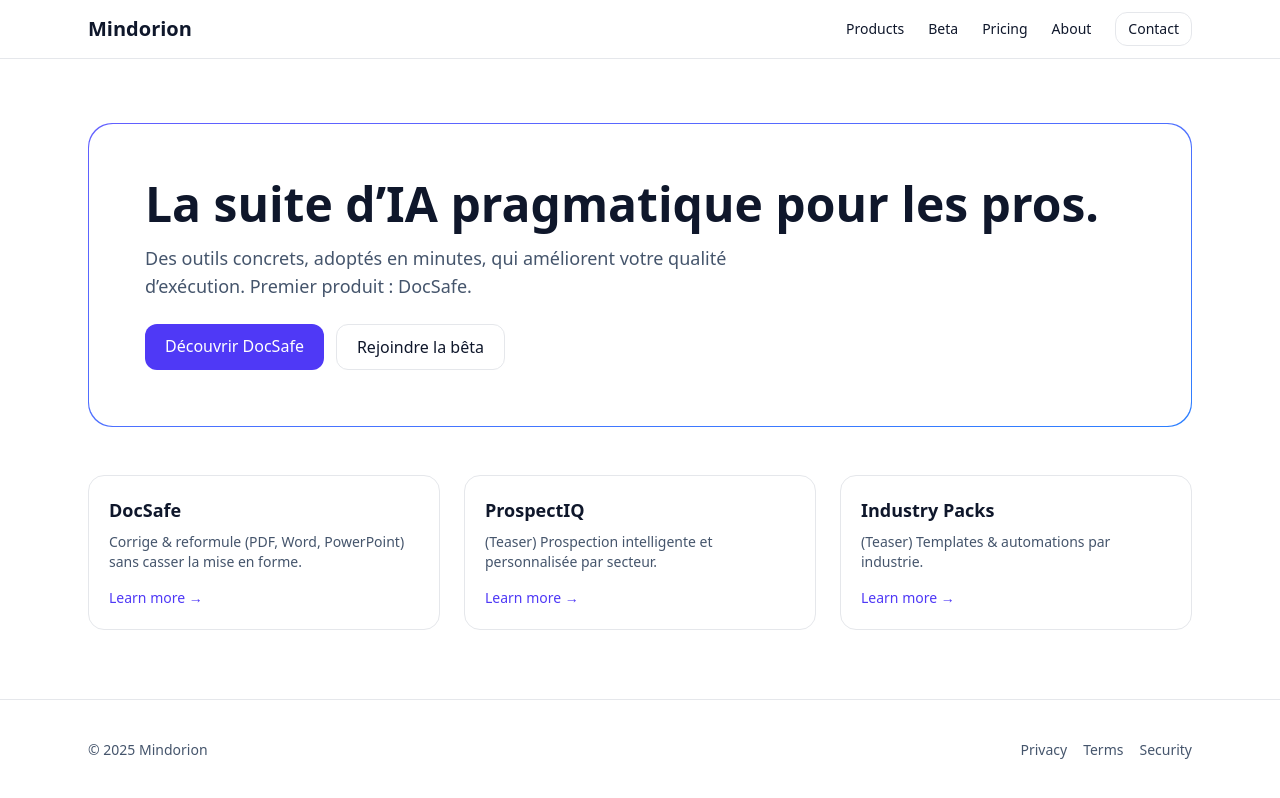
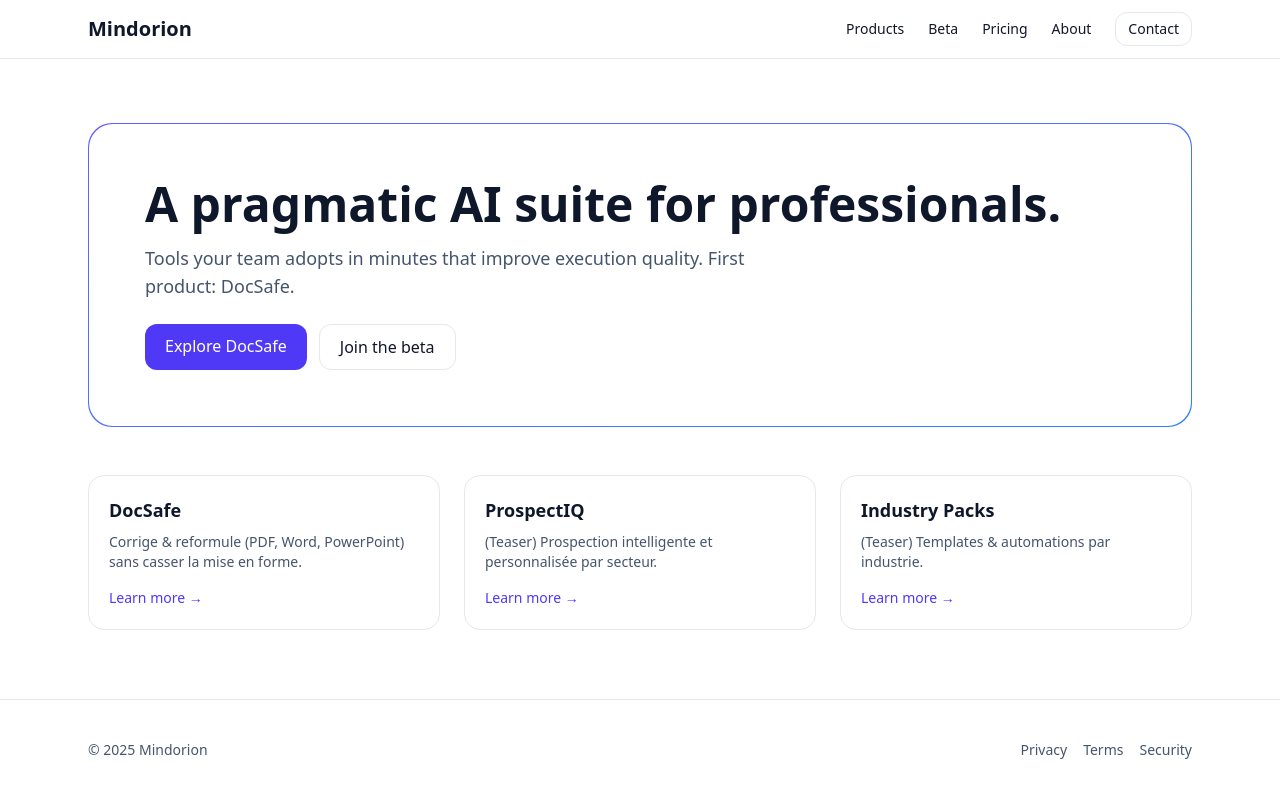
Before and after one commit to Docsafecompany/nextjs-enterprise-mindorion, a Next.js app: page / in a window 1280 px wide. Built offline with nearby package versions, Linux system fonts and the light colour scheme.

Commit message:
Update Hero.tsx

```diff
--- a/components/Hero.tsx
+++ b/components/Hero.tsx
@@ -1,18 +1,18 @@
 import Link from "next/link";
 
-export default function Hero(){
+export default function Hero() {
   return (
     <section className="rounded-3xl bg-gradient-to-br from-indigo-500 to-blue-500 p-[1px]">
       <div className="rounded-3xl bg-white p-10 md:p-14">
-        <h1 className="text-3xl font-bold md:text-5xl">La suite d’IA pragmatique pour les pros.</h1>
+        <h1 className="text-3xl font-bold md:text-5xl">A pragmatic AI suite for professionals.</h1>
         <p className="mt-4 max-w-2xl text-lg text-slate-600">
-          Des outils concrets, adoptés en minutes, qui améliorent votre qualité d’exécution. Premier produit : DocSafe.
+          Tools your team adopts in minutes that improve execution quality. First product: DocSafe.
         </p>
         <div className="mt-6 flex gap-3">
           <Link href="/products/docsafe" className="rounded-xl bg-indigo-600 px-5 py-2.5 text-white">
-            Découvrir DocSafe
+            Explore DocSafe
           </Link>
-          <Link href="/beta" className="rounded-xl border px-5 py-2.5">Rejoindre la bêta</Link>
+          <Link href="/beta" className="rounded-xl border px-5 py-2.5">Join the beta</Link>
         </div>
       </div>
     </section>
```
